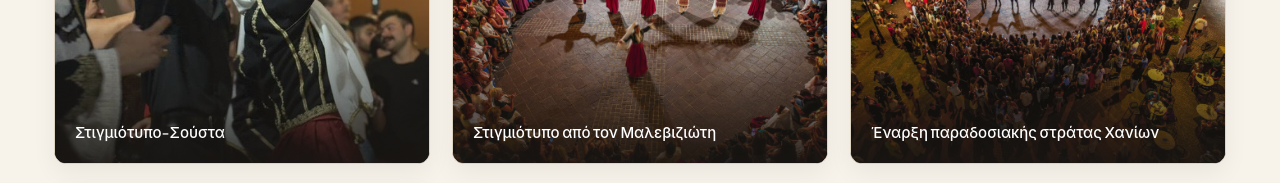
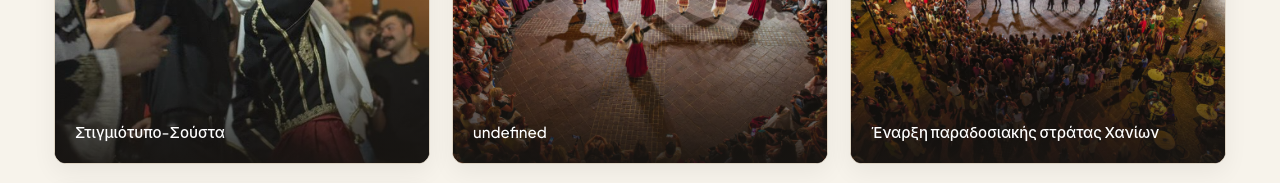
Before and after one commit to stavraetoichania/stavraetoi-chania, a plain HTML site: page index.html in a window 1280 px wide. Shown: the part 3140-3323 px from the top of the page. Drawn offline with nearby package versions, Linux system fonts and the light colour scheme.

Commit message:
Update index.html

```diff
--- a/index.html
+++ b/index.html
@@ -1911,8 +1911,6 @@
         src: 'image5.jpg',
         tagEl: 'Εκδηλώσεις',
         tagEn: 'Events',
-        descEl: 'Στιγμιότυπο από τον Μαλεβιζιώτη',
-        descEn: 'Snapshot of Maleviziotis'
       },
       {
         cat: 'classes',
```
